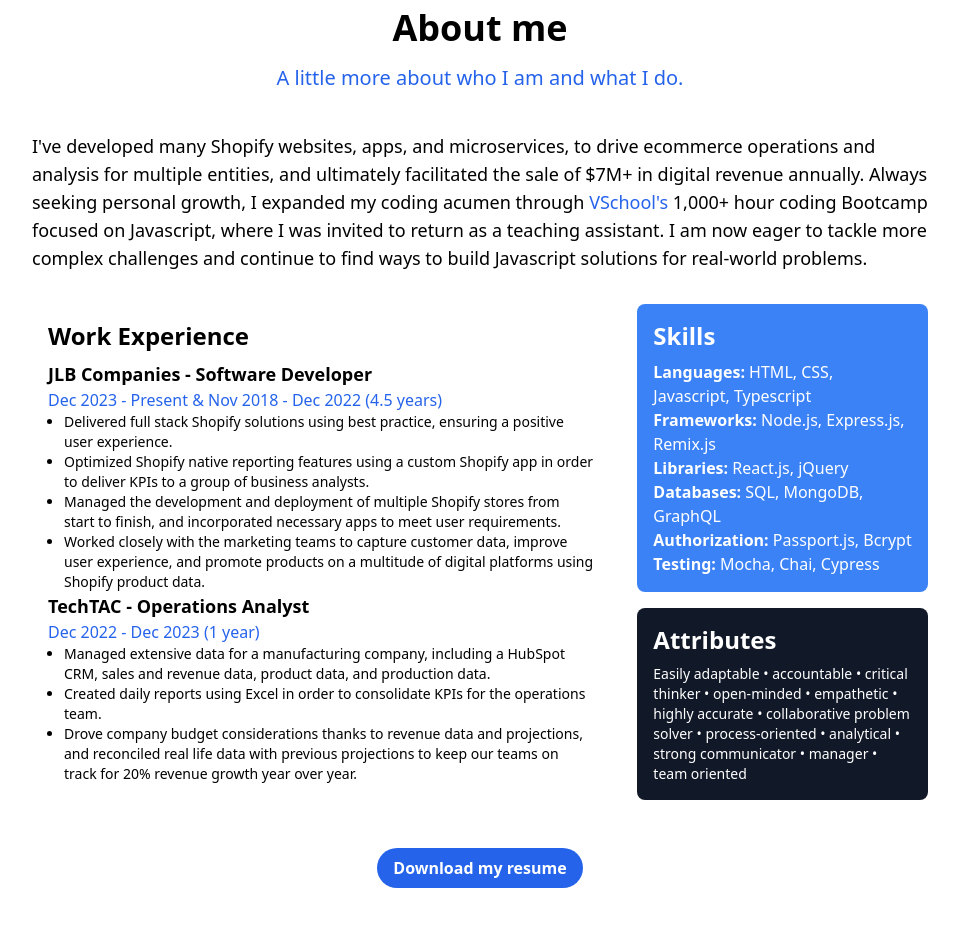
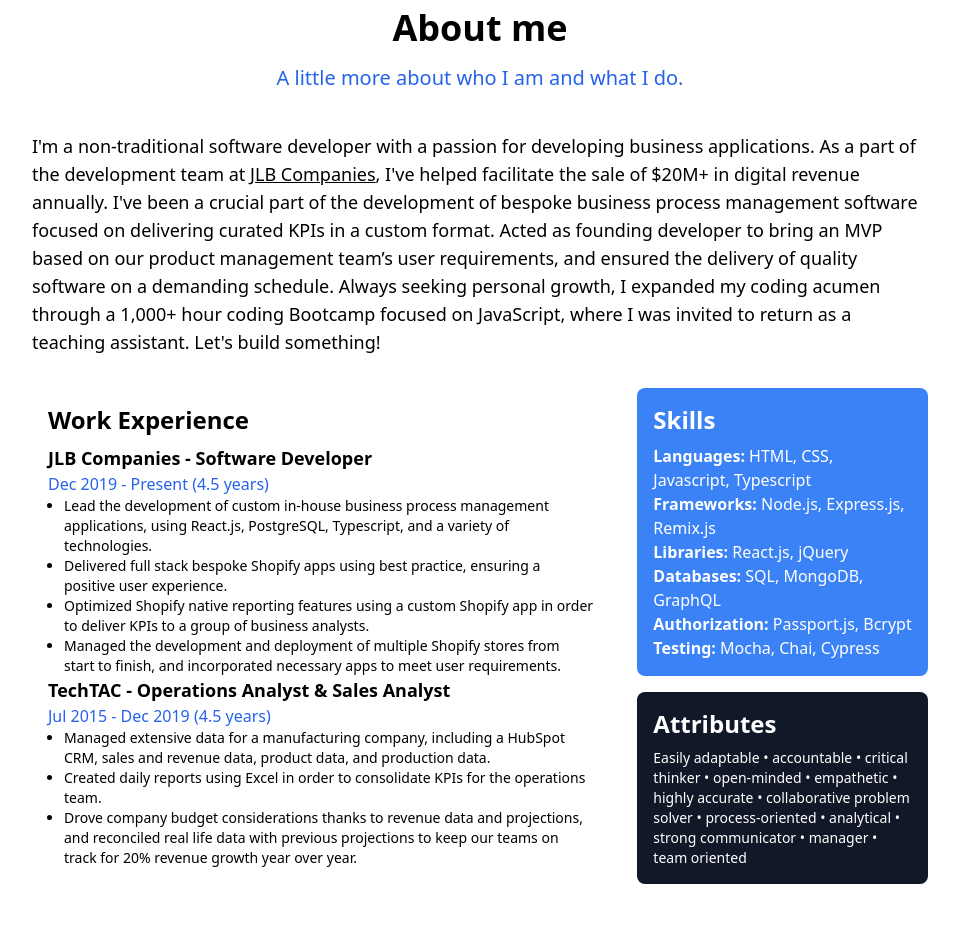
Before and after one commit to ClintBaker/cb-react, a React (Vite) app: page / in a window 1280 px wide. Shown: the part 1000-1926 px from the top of the page, without its empty margins (160-1119 px from the left). Built offline with nearby package versions, Linux system fonts and the light colour scheme; the HTML template or start-up script is replaced by a standard one.

Commit message:
update porfolio and about

```diff
--- a/src/components/about.tsx
+++ b/src/components/about.tsx
@@ -14,23 +14,27 @@
         </div>
         <div className="max-w-4xl mx-auto">
           <p className="text-lg">
-            I've developed many Shopify websites, apps, and microservices, to
-            drive ecommerce operations and analysis for multiple entities, and
-            ultimately facilitated the sale of $7M+ in digital revenue annually.
-            Always seeking personal growth, I expanded my coding acumen through{' '}
+            I'm a non-traditional software developer with a passion for
+            developing business applications. As a part of the development team
+            at{' '}
             <span>
               <a
-                className="text-blue-600"
-                href="https://www.vschool.io"
                 target="_blank"
+                className=" underline"
+                href="https://www.jlbcompanies.com"
               >
-                VSchool's
+                JLB Companies
               </a>
-            </span>{' '}
-            1,000+ hour coding Bootcamp focused on Javascript, where I was
-            invited to return as a teaching assistant. I am now eager to tackle
-            more complex challenges and continue to find ways to build
-            Javascript solutions for real-world problems.
+            </span>
+            , I've helped facilitate the sale of $20M+ in digital revenue
+            annually. I've been a crucial part of the development of bespoke
+            business process management software focused on delivering curated
+            KPIs in a custom format. Acted as founding developer to bring an MVP
+            based on our product management team’s user requirements, and
+            ensured the delivery of quality software on a demanding schedule.
+            Always seeking personal growth, I expanded my coding acumen through
+            a 1,000+ hour coding Bootcamp focused on JavaScript, where I was
+            invited to return as a teaching assistant. Let's build something!
           </p>
 
           <div className="mt-8 grid grid-cols-12 gap-3 h-fit">
--- a/src/components/workx.tsx
+++ b/src/components/workx.tsx
@@ -8,11 +8,16 @@
             JLB Companies - Software Developer
           </h3>
           <p className="text-base text-blue-600">
-            Dec 2023 - Present & Nov 2018 - Dec 2022 (4.5 years)
+            Dec 2019 - Present (4.5 years)
           </p>
           <ul className="text-sm list-disc mx-4">
             <li>
-              Delivered full stack Shopify solutions using best practice,
+              Lead the development of custom in-house business process
+              management applications, using React.js, PostgreSQL, Typescript,
+              and a variety of technologies.
+            </li>
+            <li>
+              Delivered full stack bespoke Shopify apps using best practice,
               ensuring a positive user experience.
             </li>
             <li>
@@ -24,19 +29,14 @@
               from start to finish, and incorporated necessary apps to meet user
               requirements.
             </li>
-            <li>
-              Worked closely with the marketing teams to capture customer data,
-              improve user experience, and promote products on a multitude of
-              digital platforms using Shopify product data.
-            </li>
           </ul>
         </li>
         <li>
           <h3 className="text-lg font-semibold">
-            TechTAC - Operations Analyst
+            TechTAC - Operations Analyst & Sales Analyst
           </h3>
           <p className="text-base text-blue-600">
-            Dec 2022 - Dec 2023 (1 year)
+            Jul 2015 - Dec 2019 (4.5 years)
           </p>
           <ul className="text-sm list-disc mx-4">
             <li>
```
Also changed, not shown: 1 other file (tests, documents, lock files or other folders).
